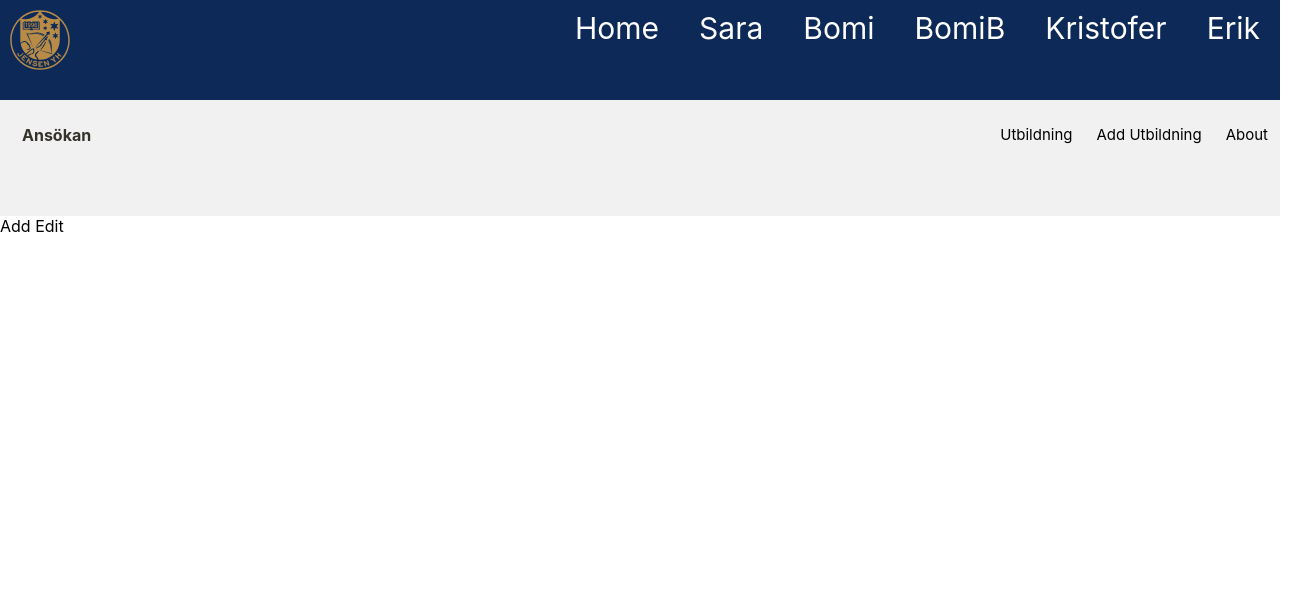
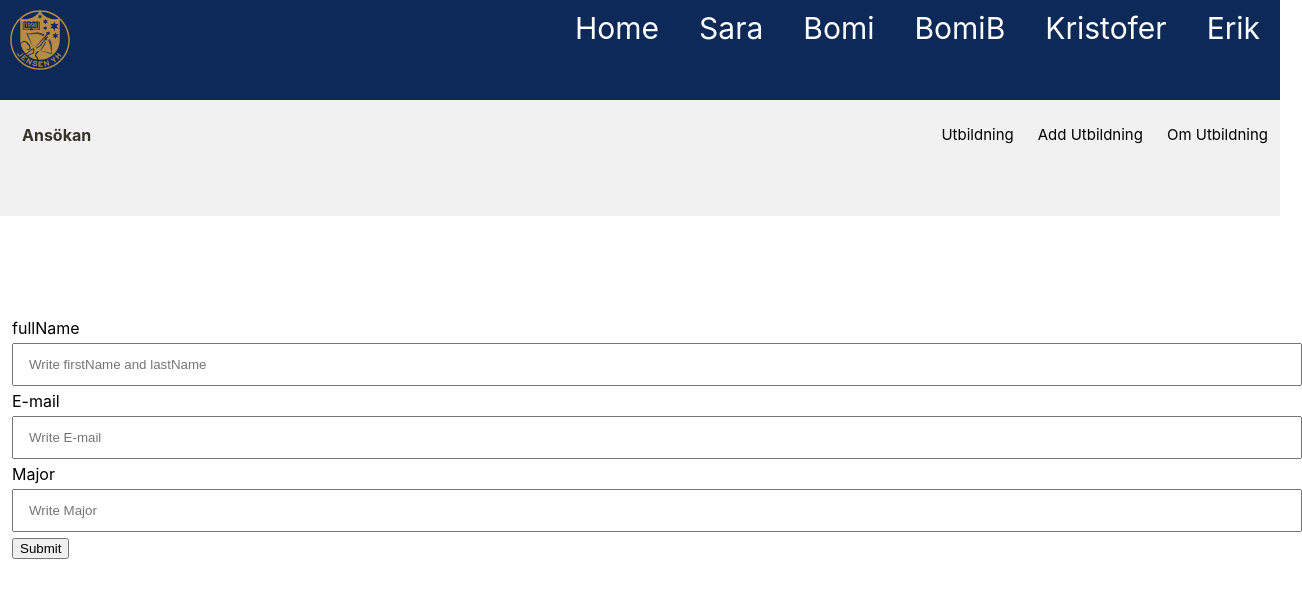
Before and after one commit to Blizzardst15/Webbramverk-Grupparbete, a React (Create React App) app in the folder jensen/: page /add in a window 1280 px wide. Shown: the top 598 px of the page, 1302 px wide, since content can reach past the window. Built offline with nearby package versions, Linux system fonts and the light colour scheme.

Commit message:
api get debug
Signed-off-by: Båmi Lee <swedenebomi@gmail.com>

```diff
--- a/jensen/src/App.js
+++ b/jensen/src/App.js
@@ -27,7 +27,7 @@ function App() {
     <BrowserRouter>
 
 
-      <ToastContainer />
+      <ToastContainer position="top-center"/>
       <Header />
       <HeaderB />
 
--- a/jensen/src/components/pages/Bomi/About.js
+++ b/jensen/src/components/pages/Bomi/About.js
@@ -2,8 +2,8 @@ import React from 'react'
 
 const About = () => {
   return (
-    <div>
-        <h2>About</h2>
+    <div style={{marginTop: "150px"}}>
+        <h2>Om Utbildning</h2>
     </div>
   )
 }
--- /dev/null
+++ b/jensen/src/components/pages/Bomi/AddEdit.css
@@ -0,0 +1,8 @@
+input[type= "text"],
+input[type= "email"],
+select {
+    width: 100%;
+    padding: 12px 15px;
+    margin: 5px 0;
+
+}
--- a/jensen/src/components/pages/Bomi/AddEdit.js
+++ b/jensen/src/components/pages/Bomi/AddEdit.js
@@ -1,9 +1,127 @@
-import React from 'react'
+import React, {useState, useEffect} from 'react';
+// import {useNavigate, useLocation, useParams} from "react-router-dom";
+import { useLocation, useParams} from "react-router-dom";
+import './AddEdit.css';
+import { toast } from 'react-toastify';
+import axios from "axios";
+
+const initialState = {
+  name:"",
+  email: "",
+  major: "",
+}
 
 const AddEdit = () => {
+  const [state, setState] = useState(initialState);
+
+  const {name, email, major} = state;
+
+  // const navigate = useNavigate();
+
+  const {id} = useParams();
+
+  useEffect(()=> {
+    if(id){
+      getSingleUser(id);
+    }
+  }, [id])
+
+  const getSingleUser =  async (id) => {
+    const response = await axios.get(`http://localhost:8080/user/${id}`)
+    if (response.status === 200) {
+      setState({...response.data[0] });
+        // toast.success(response.data);
+        // getUsers();
+
+    }
+  }
+
+  const handleInputChange = (e) => {
+    let {name, value} = e.target;
+    setState({
+      ...state,
+      [name]: value,
+    });
+  };
+
+  const addUser = async (data) => {
+    const response = await axios.post("http://localhost:8080/user", data);
+    if (response.status === 200) {
+      toast.success(response.data);
+    }
+  };
+
+  const updateUser = async (data, id) => {
+    const response = await axios.put(`http://localhost:8080/user/${id}`, data);
+    if (response.status === 200) {
+      toast.success(response.data);
+    }
+  };
+
+
+  const handleSubmit = (e) => {
+    e.preventDefault();
+
+    if (!name || !email || !major) {
+      toast.error("Please provide value into each input")
+    } else {
+      if(!id){
+        addUser (state);
+      } else {
+        updateUser(state, id);
+      }
+
+      // setTimeout(() =>navigate.push("/"), 300);
+    }
+
+  };
+
+
   return (
-    <div>Add Edit</div>
-  )
-}
+    <div style={{marginTop: "90px"}}>
+      <form
+        style={{
+          margin:"auto",
+          padding: "12px",
+          maxwidth: "350px",
+          alignContent: "center",
+        }}
+        onSubmit = {handleSubmit}
+      >
+        <label htmlFor="name">fullName</label>
+        <input
+        type="text"
+        id="name"
+        name="name"
+        placeholder="Write firstName and lastName"
+        onChange={handleInputChange}
+        value={name}
+        />
 
-export default AddEdit
+        <label htmlFor="email">E-mail</label>
+        <input
+        type="email"
+        id="email"
+        name="email"
+        placeholder="Write E-mail"
+        onChange={handleInputChange}
+        value={email}
+        />
+        <label htmlFor="major">Major</label>
+        <input
+        type="text"
+        id="major"
+        name="major"
+        placeholder="Write Major"
+        onChange={handleInputChange}
+        value={major}
+        />
+        {/* <input type="submit" value="Add"/> */}
+
+        <input type= "submit" vlaue= {id ? "Update" : "Add" } />
+      </form>
+    </div>
+  );
+};
+
+export default AddEdit;
--- a/jensen/src/components/pages/Bomi/HeaderB.js
+++ b/jensen/src/components/pages/Bomi/HeaderB.js
@@ -32,7 +32,7 @@ const HeaderB =() => {
                 </Link>
                 <Link to = "/about">
                     <p className = {` $ { activeTab === "About? "active : ""}`} onClick ={()=> setActtiveTab("About")}>
-                        About</p>
+                        Om Utbildning</p>
                 </Link>
             </div>
         </div>
--- a/jensen/src/components/pages/Bomi/HomeB.css
+++ b/jensen/src/components/pages/Bomi/HomeB.css
@@ -3,5 +3,20 @@
     margin: auto;
     font-size: 10px;
     max-width: 800px;
-    box-shadow: 0 0 20px blue;
+    box-shadow: 0 0 20px rgb(154, 154, 221);
 }
+
+.styled-table thead tr {
+    background-color : #5b5170;
+    color: white;
+    text-align: left;
+}
+
+.styled-table th,
+.styled-table td {
+    padding: 10px 12px;
+}
+
+.styled-table tbody tr {
+    border-bottom: 1px solid #dddddd;
+}
--- a/jensen/src/components/pages/Bomi/HomeB.js
+++ b/jensen/src/components/pages/Bomi/HomeB.js
@@ -4,21 +4,32 @@ import React, {useState, useEffect} from 'react';
 import {Link} from "react-router-dom";
 import "./HomeB.css";
 import axios from "axios";
+import { toast } from 'react-toastify';
 
 
 const HomeB = () => {
-const [data, setDate] = useState([]);
+const [data, setData] = useState([]);
 
     useEffect(()=> {
         getUsers();
     }, []);
 
 const getUsers = async () => {
-    const res = await axios.get("http://localhost:8080/users")
-    if ( res.status === 200) {
-        setData(res.data);
+    const response = await axios.get("http://localhost:8080/users")
+    if ( response.status === 200) {
+        setData(response.data);
     }
 };
+
+    const onDeleteUser = async (id) => {
+        if(window.confirm("Are you sure to delete user?")) {
+            const response = await axios.delete(`http://localhost:8080/user/${id}`)
+            if (response.status === 200) {
+                toast.success(response.data);
+                getUsers();
+            }
+        }
+    };
 
     console.log("data=>", data);
 
@@ -28,10 +39,11 @@ const getUsers = async () => {
             <thead>
                 <tr>
                     <th style = {{textAlign: "center"}}> No. </th>
-                    <th style = {{textAlign: "center"}}> firstName </th>
-                    <th style = {{textAlign: "center"}}> lastName</th>
+                    <th style = {{textAlign: "center"}}> fullName </th>
+
                     <th style = {{textAlign: "center"}}> email</th>
                     <th style = {{textAlign: "center"}}> major </th>
+                    <th style = {{textAlign: "center"}}> action</th>
                 </tr>
             </thead>
             <tbody>
@@ -39,10 +51,18 @@ const getUsers = async () => {
                     return (
                         <tr key= {index}>
                             <th scope="row">{index +1}</th>
-                        <td>{item.firstName}</td>
-                        <td>{item.lastName}</td>
-                        <td>{item.emailName}</td>
+                        <td>{item.name}</td>
+                        <td>{item.email}</td>
                         <td>{item.major}</td>
+                        <td>
+                            <Link to = {`/update/${item.id}`}>
+                            <button className="btn btn-edit">Edit</button>
+                            </Link>
+                            <button className="btn btn-delete" onClick={()=> onDeleteUser(item.id)}>Delete</button>
+                            <Link to = {`/view/${item.id}`}>
+                            <button className="btn btn-view">View</button>
+                            </Link>
+                        </td>
                         </tr>
                     )
                 })}
--- /dev/null
+++ b/jensen/src/components/pages/Bomi/View.css
@@ -0,0 +1,20 @@
+.card {
+    width:30px;
+    display: flex;
+    flex-direction: colum;
+    border: 1px black solid;
+    align-content: center;
+    margin: 0 auto;
+}
+
+.card-header {
+    height: 25%;
+    background: rgb(49, 49, 69);
+    color: white;
+    text-align: center;
+}
+
+
+.container {
+    padding: 5px 15px;
+}
--- a/jensen/src/components/pages/Bomi/View.js
+++ b/jensen/src/components/pages/Bomi/View.js
@@ -1,8 +1,53 @@
-import React from 'react'
+import React, {useState, useEffect} from 'react';
+import {useParams, Link} from 'react-router-dom';
+import axios from "axios";
+import './View.css';
 
 const View = () => {
+  const [user, setUser] = useState(null);
+  const {id} = useParams();
+
+  useEffect(()=> {
+    if(id) {
+      getSingleUser(id);
+    }
+  }, [id])
+
+  const getSingleUser =  async (id) => {
+    const response = await axios.get(`http://localhost:8080/user/${id}`)
+    if (response.status === 200) {
+      setUser({...response.data[0] });
+
+    }
+  }
   return (
-    <div>
+    <div style={{marginTop: "150px"}}>
+      <div className="card">
+        <div className="card-header">
+          <p>Ansäkan detalj</p>
+        </div>
+        <div className="container">
+          <strong>ID: </strong>
+          <span>{id}</span>
+          <br />
+          <br />
+          <strong>Name: </strong>
+          <strong>{user && user.name}</strong>
+          <br />
+          <br />
+          <strong>Email: </strong>
+          <span>{user && user.email}</span>
+          <br />
+          <br />
+          <strong>Major: </strong>
+          <span>{user && user.major}</span>
+          <br />
+          <br />
+          <Link to ="/">
+            <button className="btn btn-edit"> Go Back</button>
+          </Link>
+        </div>
+      </div>
         <h2> View</h2>
     </div>
   )
--- a/jensen/src/components/pages/Bomi/utility/apib.js
+++ b/jensen/src/components/pages/Bomi/utility/apib.js
@@ -1,29 +1,29 @@
 //Båmi
 
-const fetchUtility = (url,method,body ={})=>{
-const options = {
-    method,
-}
-    // if (method !=='GET'|| method !=='DELETE')
-    if (method ==='POST' || method ==='PUT' ) {
-        options.headers = {
-            "Content-Type":"application/json",
-        }
-        options.body= JSON.stringify(body);
-    }
-    return fetch(url,options).then((res)=>res.json())
-};
+// const fetchUtility = (url,method,body ={})=>{
+// const options = {
+//     method,
+// }
+//     // if (method !=='GET'|| method !=='DELETE')
+//     if (method ==='POST' || method ==='PUT' ) {
+//         options.headers = {
+//             "Content-Type":"application/json",
+//         }
+//         options.body= JSON.stringify(body);
+//     }
+//     return fetch(url,options).then((res)=>res.json())
+// };
 
 
-const get = (url)=> fetchUtility(url,'GET')
+// const get = (url)=> fetchUtility(url,'GET')
 
-const post =(url, body) => fetchUtility(url, 'POST', body)
+// const post =(url, body) => fetchUtility(url, 'POST', body)
 
-const put =(url,body) => fetchUtility(url,'PUT', body)
+// const put =(url,body) => fetchUtility(url,'PUT', body)
 
 
 
-const taBort = (url) => fetchUtility(url, 'DELETE')
+// const taBort = (url) => fetchUtility(url, 'DELETE')
 
 
-export {get, post, put, taBort};
+// export {get, post, put, taBort};
```
Also changed, not shown: 1 other file (tests, documents, lock files or other folders).
